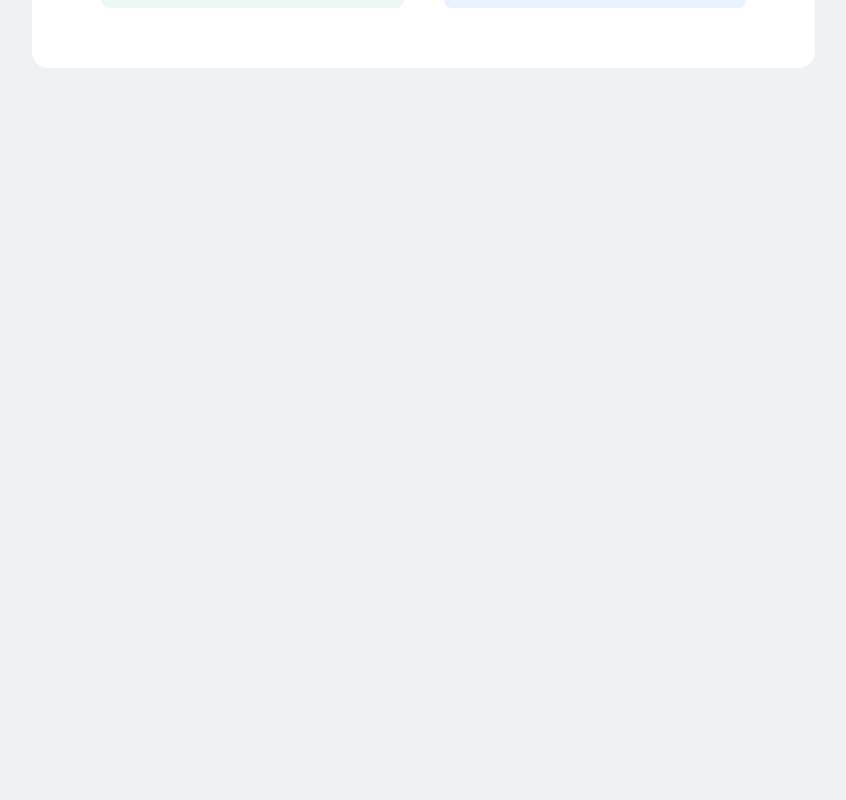
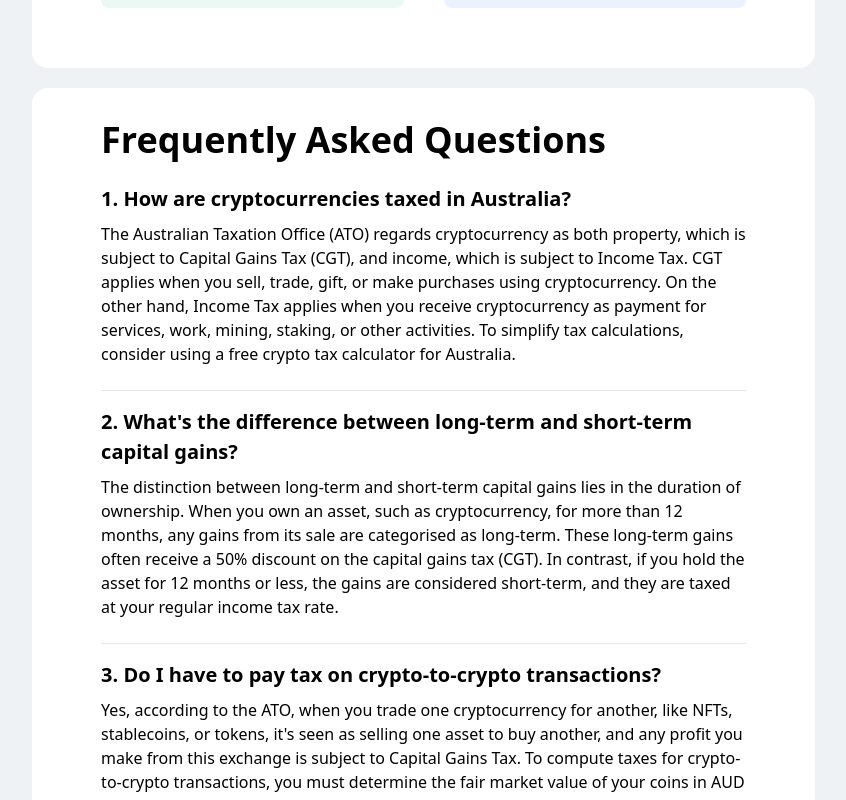
Before and after one commit to piyushmishra1416/frontend-task, a React (Vite) app: page / in a window 1280 px wide. Shown: the part 900-1700 px from the top of the page, without its empty margins (24-870 px from the left). Before the commit the page ends 968 px from the top, so only its background shows below. Built offline with nearby package versions, Linux system fonts and the light colour scheme.

Commit message:
improved markdown ui

```diff
--- a/package.json
+++ b/package.json
@@ -17,8 +17,9 @@
     "react": "^18.2.0",
     "react-dom": "^18.2.0",
     "react-icons": "^4.11.0",
-    "react-markdown": "^9.0.0",
+    "react-markdown": "^9.0.1",
     "react-router-dom": "^6.18.0",
+    "rehype-raw": "^7.0.0",
     "remark-gfm": "^4.0.0"
   },
   "devDependencies": {
--- a/src/components/Faq.tsx
+++ b/src/components/Faq.tsx
@@ -4,29 +4,34 @@ import faqData from "./data.ts";
 import remarkGfm from "remark-gfm";
 import styles from "./styles.modules.css";
 import "./markdown.css";
+import { Box } from "@mui/material";
+import rehypeRaw from "rehype-raw";
 
 const FAQSection = () => {
   return (
-    <div className="w-[100%]">
-      <h2>Frequently Asked Questions</h2>
+    <Box sx={{height: {xs: '50vh', md: 'auto'}, overflow:'scroll', width: '100%'}}>
+      <h2 className="font-bold text-4xl mb-6">Frequently Asked Questions</h2>
       <ul>
         {faqData.map((faqItem: faqData, index: number) => (
           <li key={index}>
-            <h3>{faqItem.question}</h3>
+            <h3 className="font-bold text-[20px] mb-2" >{faqItem.question}</h3>
             <Markdown
               components={{
                 table: (props: React.HTMLProps<HTMLTableElement>) => (
                   <table className={(styles as any)["markdown-table"]} {...props} />
                 ),
               }}
+              className=" mb-4"
               remarkPlugins={[remarkGfm]}
+              rehypePlugins={[rehypeRaw]}
+
             >
               {faqItem.answer}
             </Markdown>
           </li>
         ))}
       </ul>
-    </div>
+    </Box>
   );
 };
 
--- a/src/components/Landing.tsx
+++ b/src/components/Landing.tsx
@@ -7,6 +7,7 @@ import { useState } from "react";
 import { Box } from "@mui/material";
 import Newsletter from "./Newsletterbox";
 import Signup from "./Signup";
+import FAQSection from "./Faq";
 
 const Landing = () => {
   const taxrates = [
@@ -369,11 +370,18 @@ const Landing = () => {
           </Button>
         </div>
       </Box>
-      <Signup/>
+
 
 
     </div>
     {/* <Newsletter /> */}
+    <div className="relative w-[93%] md:w-[61.2%] ml-[10px] mt-5 md:ml-14 bg-[#FFF] rounded-2xl items-center flex flex-col md:py-[2.5%] px-4 py-4 md:px-[5.4%]">
+    <FAQSection />
+    </div>
+    <Signup/>
+    <Box display={{xs: 'none', lg:'flex'}} alignItems={'center'} justifyContent={'center'} sx={{background: 'white'}}>
+     <Newsletter />
+    </Box>
     </div>
   );
 };
--- a/src/components/Signup.tsx
+++ b/src/components/Signup.tsx
@@ -18,7 +18,7 @@ const Signup = () => {
           <img src={Frame} className="mx-auto " alt="frame" />
         </div>
         <div className="w-[83%] mx-auto text-center flex flex-col justify-center items-center">
-          <p className="fixed[font-family:'Inter-Bold',Helvetica] font-bold text-white w-72 h-20 text-[24px]  ">
+          <p className="fixed[font-family:'Inter-Bold',Helvetica] font-bold text-white w-72  text-[24px]  ">
           Track your portfolio & taxes
           </p>
           <p className="  text-white mt-4  h-16 w- text-[14px]  ">
--- a/src/components/data.ts
+++ b/src/components/data.ts
@@ -11,7 +11,10 @@ const faqData = [
        answer: `
 The Australian Taxation Office (ATO) regards cryptocurrency as both property, which is subject to Capital Gains Tax (CGT), and income, which is subject to Income Tax. CGT applies when you sell, trade, gift, or make purchases using cryptocurrency. On the other hand, Income Tax applies when you receive cryptocurrency as payment for services, work, mining, staking, or other activities. To simplify tax calculations, consider using a free crypto tax calculator for Australia.
 
+<br/>
+
 ---
+
        `
    },
    {
@@ -19,13 +22,18 @@ The Australian Taxation Office (ATO) regards cryptocurrency as both property, wh
        answer: `
 The distinction between long-term and short-term capital gains lies in the duration of ownership. When you own an asset, such as cryptocurrency, for more than 12 months, any gains from its sale are categorised as long-term. These long-term gains often receive a 50% discount on the capital gains tax (CGT). In contrast, if you hold the asset for 12 months or less, the gains are considered short-term, and they are taxed at your regular income tax rate.
 
+<br/>
+
 ---
+
        `
    },
    {
        question: "3. Do I have to pay tax on crypto-to-crypto transactions?",
        answer: `
 Yes, according to the ATO, when you trade one cryptocurrency for another, like NFTs, stablecoins, or tokens, it's seen as selling one asset to buy another, and any profit you make from this exchange is subject to Capital Gains Tax. To compute taxes for crypto-to-crypto transactions, you must determine the fair market value of your coins in AUD at both the acquisition and disposal times. However, this can be challenging because many exchanges use cryptocurrency as the standard for valuation.
+
+<br/>
 
 Explore KoinX for a streamlined experience in calculating your cryptocurrency taxes. Our historical price engine swiftly delivers the fair market value of your crypto holdings at the time of each transaction, making tax assessment hassle-free.
        `
@@ -35,11 +43,28 @@ Explore KoinX for a streamlined experience in calculating your cryptocurrency ta
        answer: `
 Here are the top 6 strategies for lowering your cryptocurrency taxes in Australia:
 
+<br/>
+
 - **Hold for over 12 months:** Hold your crypto for more than 12 months to qualify for a 50% long-term CGT discount to reduce your tax liability.
+
+<br/>
+
 - **Offset gains with losses:** Offset capital gains with capital losses from cryptocurrency, reducing your overall tax burden.
+
+<br/>
+
 - **Claim tax deductions:** Explore opportunities to claim significant deductions on your regular income if you're a trader or running a crypto business.
+
+<br/>
+
 - **Use crypto tax tools:** Employ crypto tax software like KoinX or seek help from a crypto tax specialist to streamline calculations and ensure compliance.
+
+<br/>
+
 - **Donate to charities:** Donate cryptocurrency to registered charities since it's not a taxable event, and claim deductions on the donated amount.
+
+<br/>
+
 - **Full disclosure:** Be transparent and disclose all your crypto transactions to the ATO to avoid penalties for hiding trading activities.
        `
    },
@@ -85,17 +110,28 @@ KoinX, as a reliable crypto tax software, can streamline the process, making it
    {
        question: "11. How do I use a cryptocurrency tax calculator?",
        answer: `
-In order to use a cryptocurrency tax calculator, you need to input information about your cryptocurrency transactions. After you enter your information, the cryptocurrency tax calculator will calculate the gain or loss on every transaction. This includes:
+In order to use a cryptocurrency tax calculator, you need to input information about your cryptocurrency transactions.
 
+### After you enter your information, the cryptocurrency tax calculator will calculate the gain or loss on every transaction.
+
+<br/>
+
+This includes:
 1. The financial year you want to calculate your taxes for.
 2. The country you want to calculate your taxes for.
 3. The purchase price of the coin.
 4. The sale price of the coin.
 
+<br/>
+
 You will get results that mention the following:
+
+<br/>
 
 1. The total profit/loss you made.
 2. The tax you're liable to pay.
+
+<br/>
 
 Still have doubts? Consult with a crypto taxation expert.
        `
@@ -105,11 +141,17 @@ Still have doubts? Consult with a crypto taxation expert.
        answer: `
 To calculate your crypto tax in Australia accurately, you need to consider both income tax and capital gains tax.
 
-#### Income Tax
+<br/>
+
+<b> Income Tax </b>
 
 In Australia, when an individual (investor) sells, trades, spends, earns (salary, mining, interest), or gifts cryptocurrency, the net capital gain is taxed at the same rate as their Income Tax. This tax rate is determined based on their total income for the tax year.
 
+<br/>
+
 **ATO Individual Income Tax Rates 2022-2023**
+
+<br/>
 
 | Income              | Tax Rate                                  |
 | ------------------- | ----------------------------------------- |
@@ -119,18 +161,28 @@ In Australia, when an individual (investor) sells, trades, spends, earns (salary
 | $120,001 - $180,000 | $29,467 + 37% of the excess over $120,000 |
 | $180,001+           | $51,667 + 45% of the excess over $180,000 |
 
-#### Capital Gains Tax (CGT)
+<br/>
+
+<b> Capital Gains Tax (CGT)</b>
 
 Calculate your capital gains or losses on cryptocurrency transactions using this formula:
 
+<br/>
+
 **Capital Gain/Loss = Capital Proceeds - Cost Basis**
+
+<br/>
 
 **Note:**
 
-- Capital Proceeds (sale value or any form of receipt)
-- Cost Basis (costs incurred to acquire, hold, and dispose of the asset)
+-  **Capital Proceeds (sale value or any form of receipt)**
+-  **Cost Basis (costs incurred to acquire, hold, and dispose of the asset)**
+
+<br/>
 
 Your tax rate depends on whether you held the cryptocurrency for more than 12 months (long-term) or less (short-term). Long-term gains receive a 50% discount.
+
+<br/>
 
 Calculate your Australian crypto taxes accurately and effortlessly with KoinX's free crypto tax calculator for Australia. It simplifies the process, ensuring compliance with the latest tax rates and regulations, making crypto tax calculations easy and precise.
    `
--- a/src/components/formUtils.ts
+++ b/src/components/formUtils.ts
@@ -30,19 +30,19 @@ export const calculateCapitalGains = (
 //  };
  export const calculateTax = (
    netCapitalGains: number,
-   annualIncome: number
+   incomePosition: number
  ) => {
    let taxRateIndex = 0;
 
-   if (annualIncome === 0) {
+   if (incomePosition === 0) {
      taxRateIndex = 0;
 
-   } else if (annualIncome === 1) {
+   } else if (incomePosition === 1) {
      taxRateIndex = 1;
 
-   } else if (annualIncome === 2) {
+   } else if (incomePosition === 2) {
      taxRateIndex = 2;
-   } else if (annualIncome === 3) {
+   } else if (incomePosition === 3) {
      taxRateIndex = 3;
    } else {
      taxRateIndex = 4;
--- a/src/components/markdown.css
+++ b/src/components/markdown.css
@@ -2,7 +2,7 @@
 /* Customize the styles for Markdown content */
 * {
    font-family: inherit;
-   color: grey;
+
  }
  /* Change the color of headings */
  h1,
@@ -13,6 +13,7 @@
  h6 {
    color: black;
    margin: 5px;
+   font-weight:600
  }
 
  /* Style the tables */
--- a/src/components/styles.modules.css
+++ b/src/components/styles.modules.css
@@ -1,4 +1,8 @@
 /* styles.module.css */
+
+.markdown{
+   margin-bottom: 16px;
+}
 .markdown-table {
    border-collapse: collapse;
    width: 50%;
```
Also changed, not shown: src/components/Newsletterbox.tsx (+12 -11 lines), 1 other file (tests, documents, lock files or other folders).
